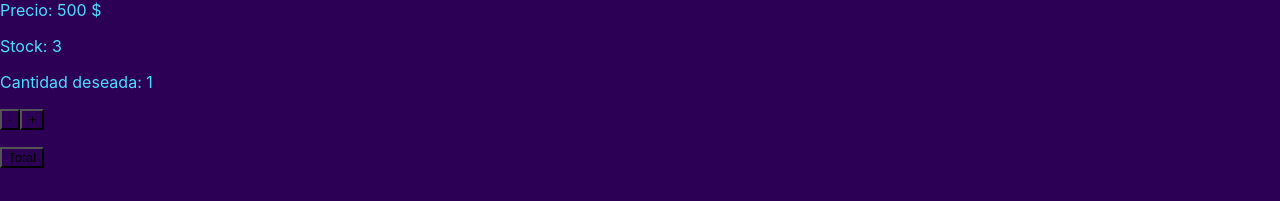
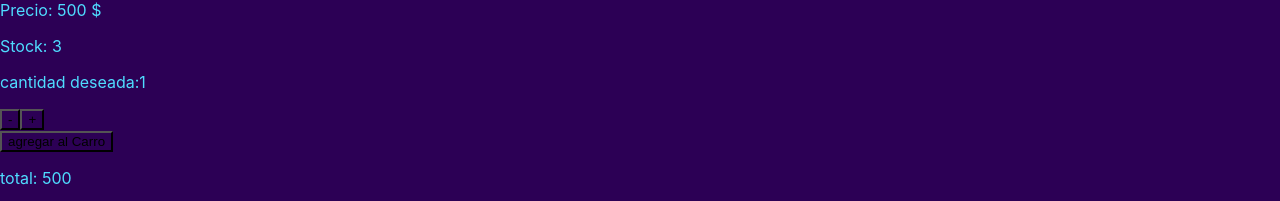
Before and after one commit to lucasperezfernandez/ReactJS-IdeaPerezFernandezLucas, a React (Create React App) app: page /products/1 in a window 1280 px wide. Shown: the part 607-808 px from the top of the page. Built offline with nearby package versions, Linux system fonts and the light colour scheme; data requests are answered from the project's data file.

Commit message:
cambios en el contador para la entrega

```diff
--- a/src/components/ItemCount/index.jsx
+++ b/src/components/ItemCount/index.jsx
@@ -1,29 +1,15 @@
 import React from "react";
 
-export default function ItemCount({stock}){
-    const [counter, setCounter] = React.useState(1)
-
-    const less = () => {
-        setCounter(counter - 1);
-        if( counter <= 0 ){
-            alert("Cantidad minima");
-            setCounter(0)
-        }
-    }
-    const more = () => {
-        setCounter(counter + 1);
-        if( counter >= stock){
-            alert("No puede superar la cantidad de stock maxima")
-            setCounter(stock);
-        }
-    }
+const ItemCount = ({less , more, agregarCarro}) =>{
     return (
         <>
-        <p>Cantidad deseada: {counter}</p>
         <button onClick={less}>-</button>
         <button onClick={more}>+</button>
-        <p></p>
+        <div></div>
+        <button onClick={agregarCarro}>agregar al Carro</button>
+
         </>
-
     );
 }
+
+export default ItemCount
--- a/src/pages/ProductDetailPage.jsx
+++ b/src/pages/ProductDetailPage.jsx
@@ -2,11 +2,39 @@ import { useEffect, useState} from "react";
 import { useParams } from "react-router-dom";
 import ItemCount from "../components/ItemCount";
 import "./styles.scss";
+import React from "react";
 
 const ProductDetailPage = () => {
     const {productId} = useParams();
     const [product, setProduct] = useState();
     const [isLoading, setIsLoading] = useState(false);
+    const [counter, setCounter] = React.useState(1)
+
+    const less = () => {
+        setCounter((prevState) => prevState - 1);
+        if( counter <= 0 ){
+            alert("Cantidad minima");
+            setCounter(0)
+        }
+    }
+    const more = (evt) => {
+        evt.stopPropagation();
+        setCounter((prevState) => prevState + 1)
+        if( counter >= product.stock){
+            alert("No puede superar la cantidad de stock maxima")
+            setCounter(product.stock);
+        }
+    }
+    const agregarCarro = () =>{
+        let total = product.price * counter;
+        console.log("Se agrega el siguiente monto a pagar:" + total + "$");
+        setCounter(0);
+    }
+    function totalParcial(precio, cantidad) {
+        let parcial = precio * cantidad;
+        return parcial;
+    }
+
     // console.log (5 === +productId);
     useEffect(()=>{
         const URL = `http://localhost:3500/items/${productId}`;
@@ -24,8 +52,9 @@ const ProductDetailPage = () => {
                 <p>{product.detail}</p>
                 <p>Precio: {product.price} $</p>
                 <p>Stock: {product.stock}</p>
-                <ItemCount stock={product.stock}/>
-                <button >Total</button>
+                <p>cantidad deseada:{counter}</p>
+                <ItemCount less={less} more={more} agregarCarro={agregarCarro}  />
+                <p>total: {totalParcial(product.price, counter)}</p>
             </div>
         );
 };
```
